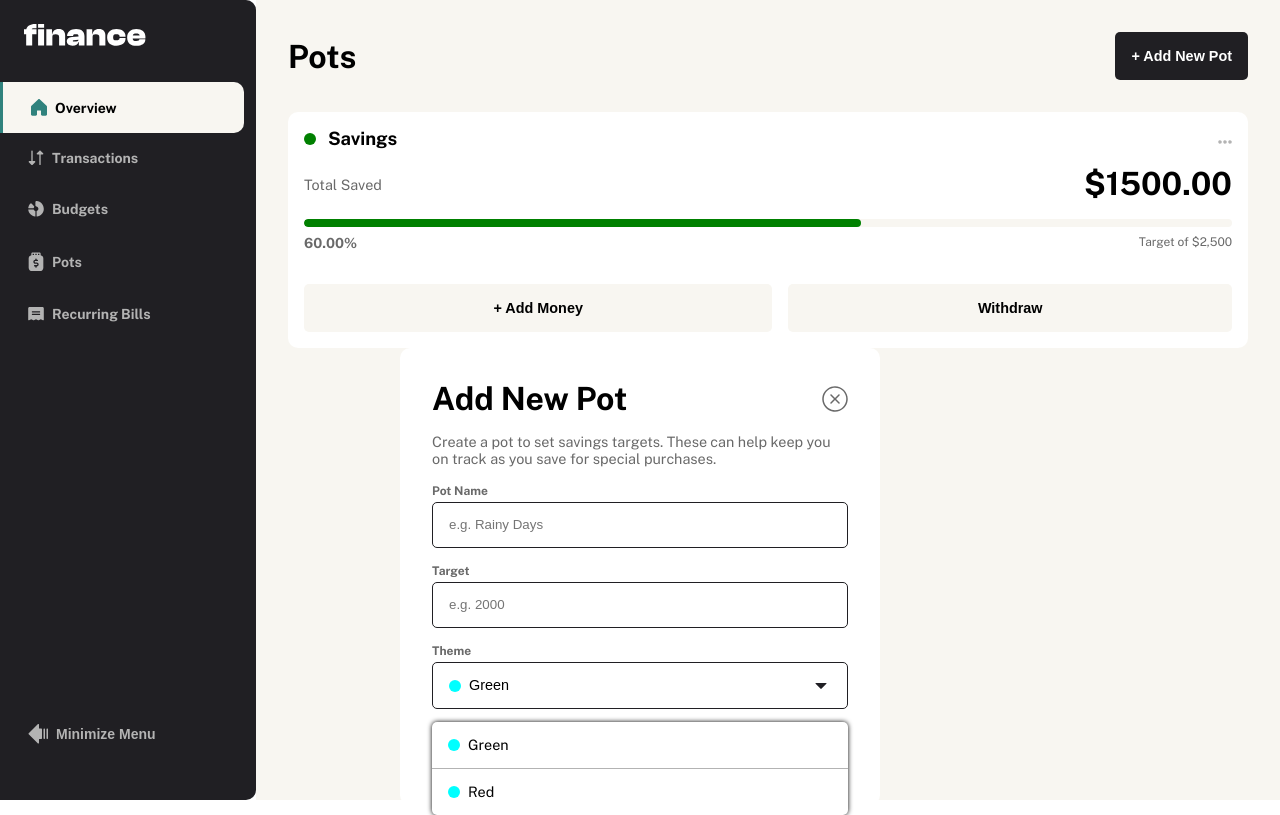
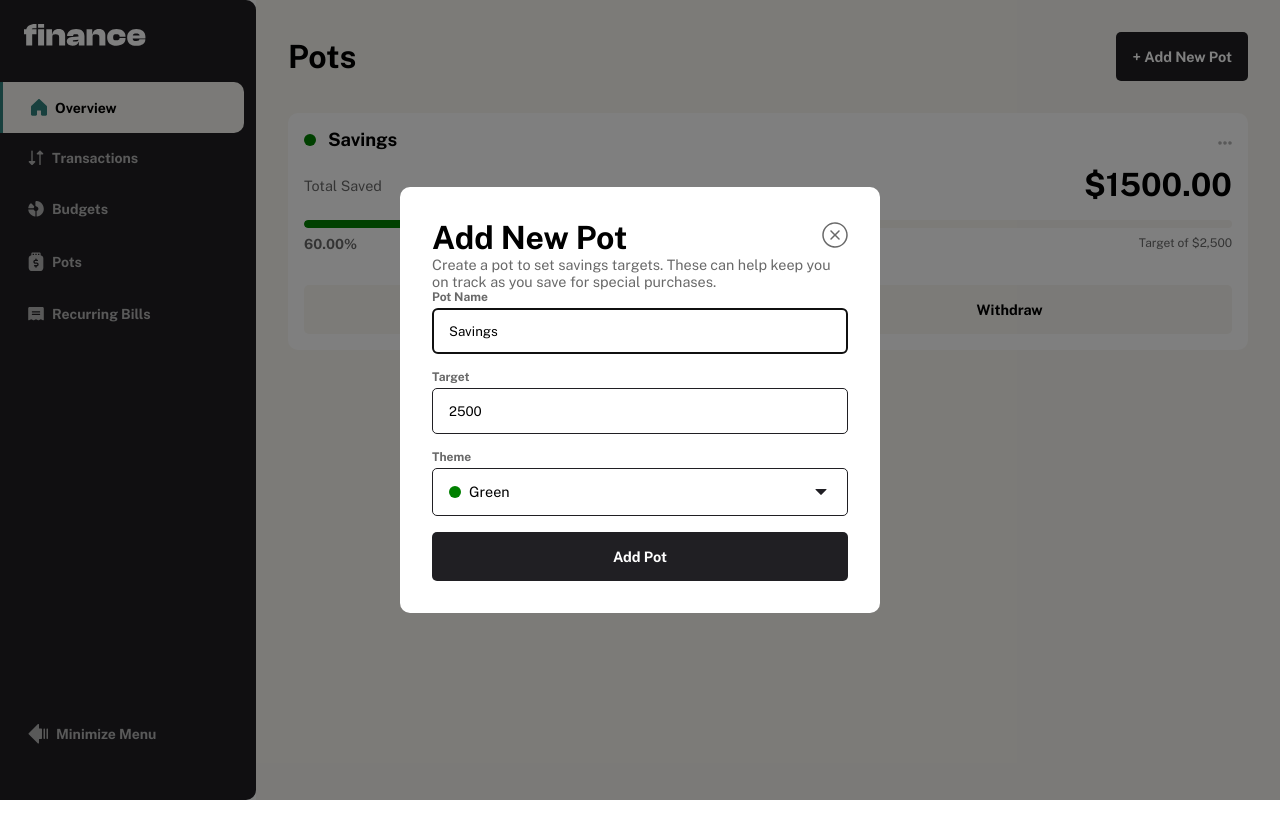
Before and after one commit to jcnevess/personal-finance-app-front, a Nuxt app: page /pots in a window 1280 px wide. Both pictures are taken after a click on the button "+ Add New Pot". Built offline with nearby package versions, Linux system fonts and the light colour scheme.

Commit message:
feat: add interactive behavior to pot add and edit

```diff
--- a/assets/styles/main.css
+++ b/assets/styles/main.css
@@ -71,6 +71,7 @@ button {
   cursor: pointer;
   color: white;
   background-color: var(--color-background-dark);
+  font-family: "PublicSans";
 }
 
 button:hover {
--- a/components/PotCompose.vue
+++ b/components/PotCompose.vue
@@ -1,10 +1,50 @@
-<script setup></script>
+<script setup lang="ts">
+import type { Pot } from "~/helpers/DTO";
+
+const { pot, showModal } = defineProps<{ pot?: Pot; showModal: boolean }>();
+const emit = defineEmits<{ closeCompose: [] }>();
+
+const name = ref(pot?.name);
+const target = ref(pot?.target);
+const theme = ref(pot?.theme);
+
+const showThemeOptions = ref(false);
+
+const modal = useTemplateRef("modal");
+
+onUpdated(() => {
+  if (showModal) {
+    modal.value?.showModal();
+  } else {
+    modal.value?.close();
+  }
+});
+
+function changeTheme() {
+  showThemeOptions.value = false;
+  //TODO implement logic
+}
+
+function addPot() {
+  emit("closeCompose");
+  //TODO
+}
+</script>
 
 <template>
-  <dialog open>
+  <dialog ref="modal">
+    <div class="wrapper">
       <div class="header">
-      <h1>Add New Pot</h1>
+        <h1 v-if="pot !== undefined">Edit Pot</h1>
+        <h1 v-else>Add New Pot</h1>
+        <div
+          class="button-close"
+          role="button"
+          title="Close Modal"
+          @click="emit('closeCompose')"
+        >
           <IconsIconCloseModal class="icon" />
+        </div>
       </div>
       <p class="helper-text">
         Create a pot to set savings targets. These can help keep you on track as
@@ -14,17 +54,20 @@
         <div class="form-item">
           <label for="name" class="form-control">Pot Name</label>
           <input
+            v-model="name"
             id="name"
             type="text"
             name="name"
             placeholder="e.g. Rainy Days"
             class="form-input"
             autocomplete="off"
+            :disabled="pot !== undefined"
           />
         </div>
         <div class="form-item">
           <label for="target" class="form-control">Target</label>
           <input
+            v-model="target"
             id="target"
             type="text"
             name="target"
@@ -35,27 +78,41 @@
         </div>
         <div class="form-item anchor">
           <label for="theme" class="form-control">Theme</label>
-        <button class="form-input form-select" name="theme">
-          <span class="theme-color" />
-          <span class="theme-name">Green</span>
+          <button
+            class="form-input form-select"
+            name="theme"
+            @click="showThemeOptions = !showThemeOptions"
+          >
+            <span class="theme-color theme-color-selected" />
+            <span class="theme-name">{{ theme }}</span>
           </button>
-        <ul class="form-options">
-          <li class="form-option">
+          <ul v-show="showThemeOptions" class="form-options">
+            <li class="form-option" @click="changeTheme">
               <span class="theme-color" />
               <span class="theme-name">Green</span>
             </li>
-          <li class="form-option">
+            <li class="form-option" @click="changeTheme">
               <span class="theme-color" />
               <span class="theme-name">Red</span>
             </li>
           </ul>
         </div>
-      <button>Add Pot</button>
+        <button @click="addPot">Add Pot</button>
       </form>
+    </div>
   </dialog>
 </template>
 
 <style scoped>
+dialog {
+  padding: 0;
+}
+
+.wrapper {
+  padding: 2rem;
+  overflow: auto;
+}
+
 .header {
   display: flex;
   justify-content: space-between;
@@ -82,6 +139,11 @@
   border-radius: 5px;
   border: 1px solid var(--color-background-dark);
   line-height: 150%;
+  font-family: "PublicSans";
+}
+
+.form-input::placeholder {
+  font-family: "PublicSans";
 }
 
 form {
@@ -147,8 +209,13 @@ form {
   background-color: aqua;
 }
 
+.theme-color-selected {
+  background-color: v-bind("theme");
+}
+
 .theme-name {
   color: black;
+  text-transform: capitalize;
 }
 
 .anchor {
--- a/components/PotView.vue
+++ b/components/PotView.vue
@@ -5,6 +5,7 @@ const props = defineProps<Pot>();
 
 const emit = defineEmits<{
   openDelete: [];
+  openCompose: [pot?: Pot];
 }>();
 
 const showOptions = ref(false);
@@ -18,6 +19,13 @@ function formatDecimal(numberToFormat: number) {
 function toggleOptions() {
   showOptions.value = !showOptions.value;
 }
+
+const defaultPot: Pot = {
+  name: "Savings",
+  target: 2500,
+  total: 1500,
+  theme: "green",
+};
 </script>
 
 <template>
@@ -28,7 +36,9 @@ function toggleOptions() {
       <div class="pot-menu" @click="toggleOptions">
         <IconsIconEllipsis class="pot-options-toggler" />
         <menu v-if="showOptions" class="pot-options">
-          <li class="pot-option">Edit Pot</li>
+          <li class="pot-option" @click="emit('openCompose', defaultPot)">
+            Edit Pot
+          </li>
           <li class="pot-option pot-option-delete" @click="emit('openDelete')">
             Delete Pot
           </li>
--- a/pages/pots.vue
+++ b/pages/pots.vue
@@ -1,5 +1,15 @@
 <script setup lang="ts">
+import type { Pot } from "~/helpers/DTO";
+
 const showDeleteModal = ref(false);
+const showComposeModal = ref(false);
+
+const defaultPot = ref<Pot | undefined>({
+  name: "Savings",
+  target: 2500,
+  total: 1500,
+  theme: "green",
+});
 
 function openDeleteModal() {
   showDeleteModal.value = true;
@@ -8,13 +18,26 @@ function openDeleteModal() {
 function closeDeleteModal() {
   showDeleteModal.value = false;
 }
+
+function openComposeModal() {
+  showComposeModal.value = true;
+}
+
+function closeComposeModal() {
+  showComposeModal.value = false;
+}
+
+function startAddPot() {
+  defaultPot.value = undefined;
+  openComposeModal();
+}
 </script>
 
 <template>
   <div class="wrapper">
     <header>
       <h1>Pots</h1>
-      <button>+ Add New Pot</button>
+      <button @click="startAddPot">+ Add New Pot</button>
     </header>
 
     <div class="pots">
@@ -24,13 +47,18 @@ function closeDeleteModal() {
         :total="1500"
         theme="green"
         @open-delete="openDeleteModal"
+        @open-compose="openComposeModal"
       />
       <PotDelete
         pot-name="Savings"
         :show-modal="showDeleteModal"
         @close-delete="closeDeleteModal"
       />
-      <PotCompose />
+      <PotCompose
+        :pot="defaultPot"
+        :show-modal="showComposeModal"
+        @close-compose="closeComposeModal"
+      />
     </div>
   </div>
 </template>
```
Lines whose indentation alone changed are shown as unchanged.
